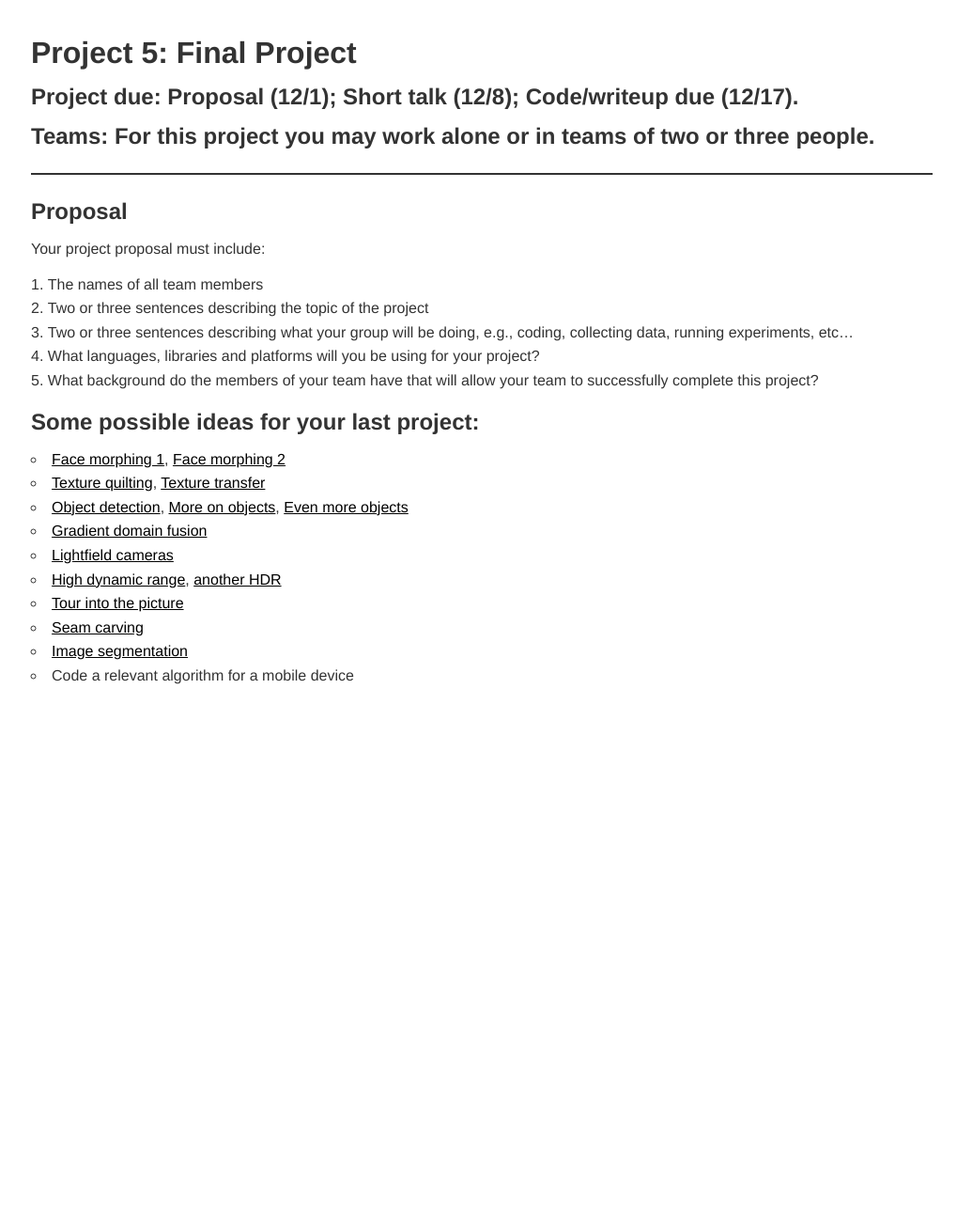
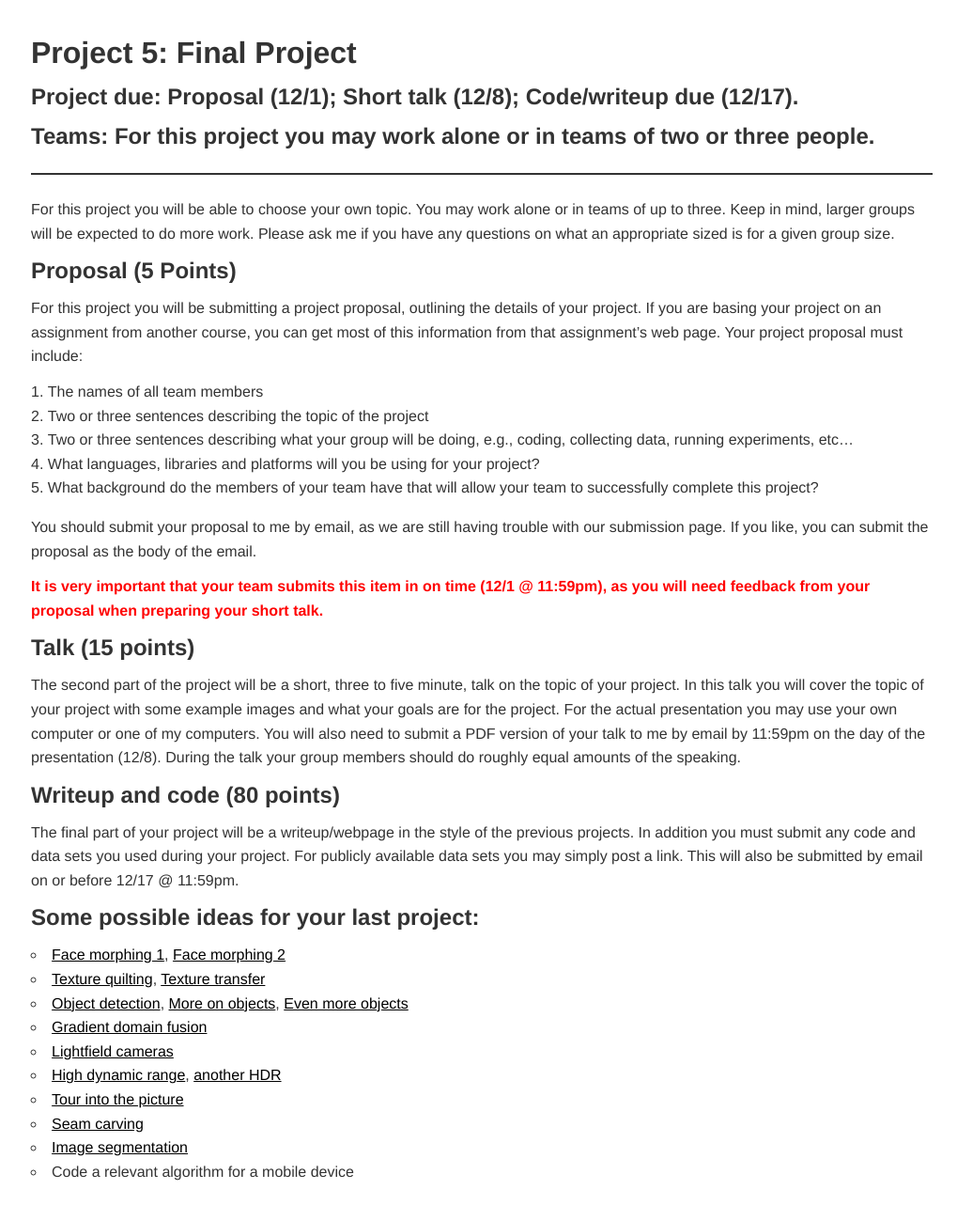
Before and after one commit to jacksonjw12/mbannister.github.io, a Jekyll site: the page built from _teaching/181m-f15/project05.md, in a window 1280 px wide. Shown: the whole page at 94% size, without its empty margins (127-1146 px from the left). Built offline with Jekyll 4.4.1, drawn with Linux system fonts in a browser that asks for light colours; before the commit the page ends 900 px from its top, so only the background shows below that.

Commit message:
Update project 5.

```diff
--- a/_teaching/181m-f15/project05.md
+++ b/_teaching/181m-f15/project05.md
@@ -10,14 +10,29 @@ title: "Project 5"
 
 ---
 
-## Proposal
-Your project proposal must include:
+For this project you will be able to choose your own topic. You may work alone or in teams of up to three. Keep in mind, larger groups will be expected to do more work. Please ask me if you have any questions on what an appropriate sized is for a given group size.
+
+## Proposal (5 Points)
+
+For this project you will be submitting a project proposal, outlining the details of your project. If you are basing your project on an assignment from another course, you can get most of this information from that assignment's web page. Your project proposal must include:
 
 1. The names of all team members
 2. Two or three sentences describing the topic of the project
 3. Two or three sentences describing what your group will be doing, e.g., coding, collecting data, running experiments, etc...
 4. What languages, libraries and platforms will you be using for your project?
 5. What background do the members of your team have that will allow your team to successfully complete this project?
+
+You should submit your proposal to me by email, as we are still having trouble with our submission page. If you like, you can submit the proposal as the body of the email.
+
+<p><b style="color:red;">It is very important that your team submits this item in on time (12/1 @ 11:59pm), as you will need feedback from your proposal when preparing your short talk.</b></p>
+
+## Talk (15 points)
+
+The second part of the project will be a short, three to five minute, talk on the topic of your project. In this talk you will cover the topic of your project with some example images and what your goals are for the project. For the actual presentation you may use your own computer or one of my computers. You will also need to submit a PDF version of your talk to me by email by 11:59pm on the day of the presentation (12/8). During the talk your group members should do roughly equal amounts of the speaking.
+
+## Writeup and code (80 points)
+
+The final part of your project will be a writeup/webpage in the style of the previous projects. In addition you must submit any code and data sets you used during your project. For publicly available data sets you may simply post a link. This will also be submitted by email on or before 12/17 @ 11:59pm.
 
 ## Some possible ideas for your last project:
 
```
